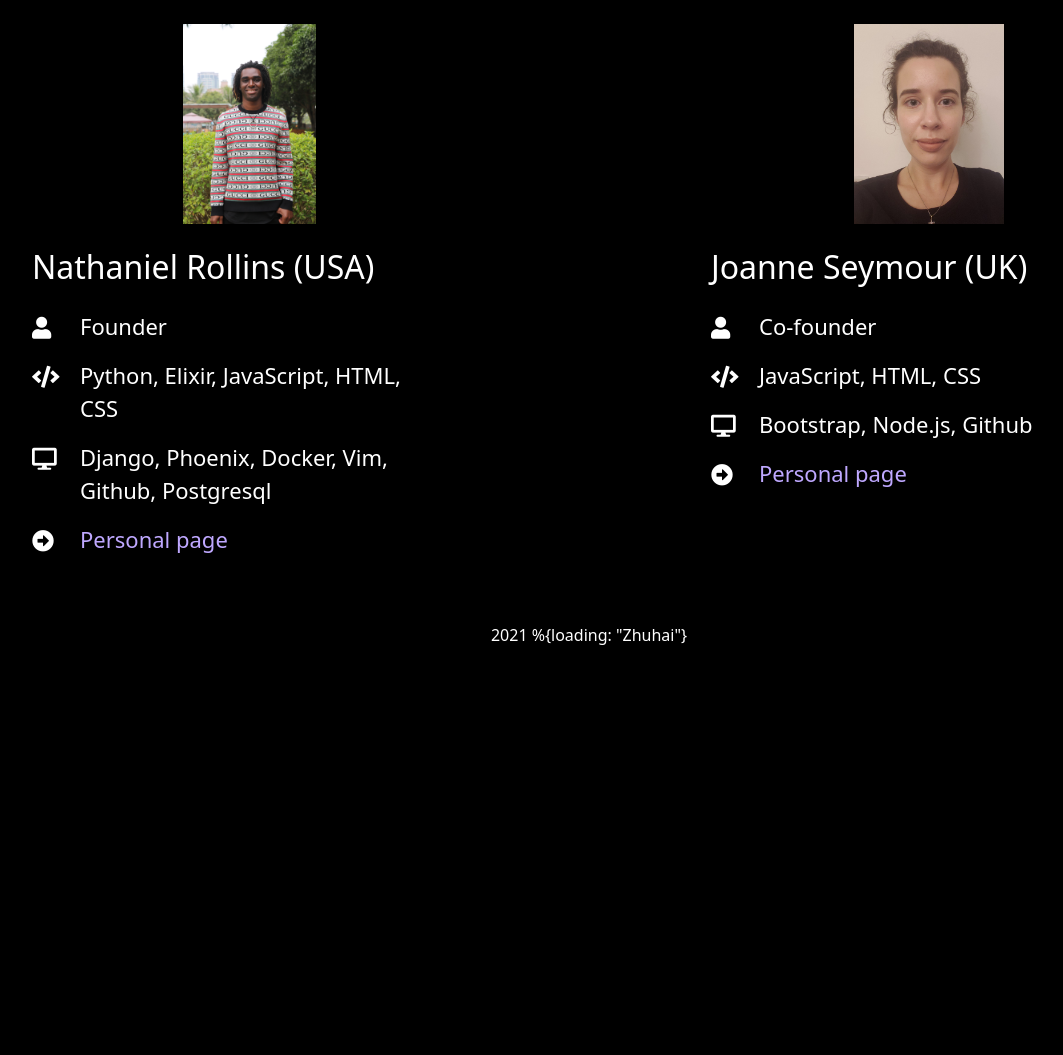
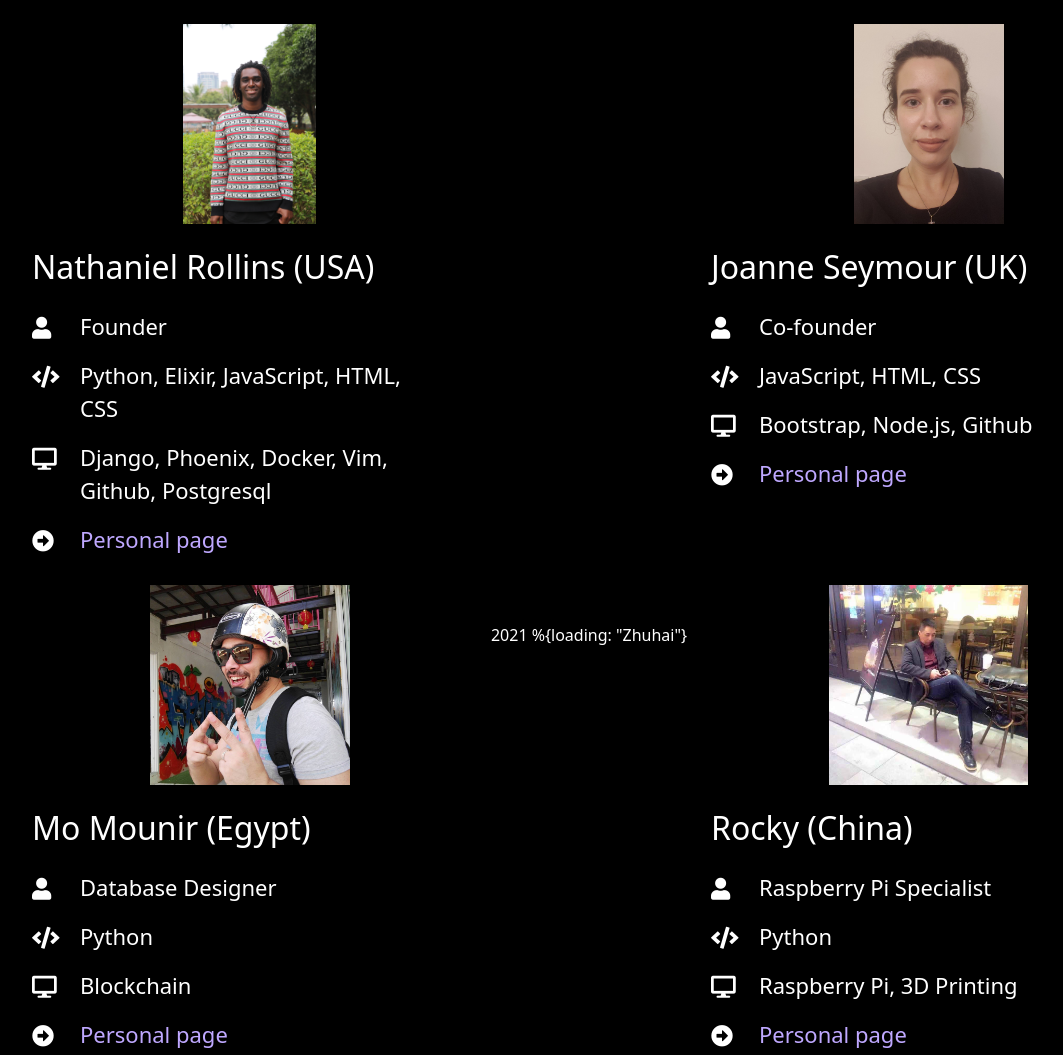
Before and after one commit to loading-zhuhai/loading_site, a Django app: page /team/ in a window 1280 px wide. Shown: the part 147-1202 px from the top of the page, without its empty margins (51-1114 px from the left). Before the commit the page ends 792 px from the top, so only its background shows below. Run offline with Django 3.2, Linux system fonts and the light colour scheme.

Commit message:
Create new pages for rocky and for mo and their card on the team page

```diff
--- a/loading/settings.py
+++ b/loading/settings.py
@@ -47,6 +47,7 @@
     'nathaniel',
     'joanne',
     'mo',
+    'rocky',
 ]
 
 MIDDLEWARE = [
--- a/loading/urls.py
+++ b/loading/urls.py
@@ -28,4 +28,5 @@
     path('team/joanne/', include('joanne.urls')),
     path('team/nathaniel/', include('nathaniel.urls')),
     path('team/mo/', include('mo.urls')),
+    path('team/rocky/', include('rocky.urls')),
 ]
--- /dev/null
+++ b/rocky/urls.py
@@ -0,0 +1,6 @@
+from django.urls import path
+from rocky import views
+
+urlpatterns = [
+    path('', views.rocky, name='rocky'),
+]
--- /dev/null
+++ b/rocky/views.py
@@ -0,0 +1,6 @@
+from django.shortcuts import render
+
+# Create your views here.
+
+def rocky(request):
+    return render(request, "rocky.html", {})
--- a/team/templates/team.html
+++ b/team/templates/team.html
@@ -134,6 +134,105 @@
 					</div>
 				</div> <!-- card -->
 			</div> <!-- col-6 -->
+
+			<div class = "col-5">
+				<div class="card teamMemberCard">
+					<div class = "row d-flex justify-content-center">
+						<img class = "teamPic" src="../../assets/pictures/mo.jpg" alt="mo">
+					</div>
+
+					<div class = "row">
+						<h2>Mo Mounir (Egypt)</h2>
+					</div>
+
+					<div class = "row gx-5">
+						<div class = "col-1">
+							<i class="fas fa-user"></i>
+						</div>
+						<div class = "col-10">
+							<p class="title">Database Designer</p>
+						</div>
+					</div>
+
+					<div class = "row gx-5">
+						<div class = "col-1">
+							<i class="fas fa-code"></i>
+						</div>
+						<div class = "col-10">
+							<p class="title">Python</p>
+						</div>
+					</div>
+
+					<div class = "row gx-5">
+						<div class = "col-1">
+							<i class="fas fa-desktop"></i>
+						</div>
+						<div class = "col-10">
+							<p class="title">Blockchain</p>
+						</div>
+					</div>
+
+					<div class = "row gx-5">
+						<div class = "col-1">
+							<a href="#">
+								<i class="fas fa-arrow-alt-circle-right"></i>
+							</a>
+						</div>
+						<div class = "col-10">
+							<a class="title white-link" href="http://localhost:8000/team/mo/">Personal page</a>
+						</div>
+					</div>
+				</div> <!-- card -->
+			</div> <!-- col-6 -->
+			<div class = "col-5">
+				<div class="card teamMemberCard">
+					<div class = "row d-flex justify-content-center">
+						<img class = "teamPic" src="../../assets/pictures/rocky.jpeg" alt="Joanne">
+					</div>
+
+					<div class = "row">
+						<h2>Rocky (China)</h2>
+					</div>
+
+					<div class = "row gx-5">
+						<div class = "col-1">
+							<i class="fas fa-user"></i>
+						</div>
+						<div class = "col-10">
+							<p class="title">Raspberry Pi Specialist</p>
+						</div>
+					</div>
+
+					<div class = "row gx-5">
+						<div class = "col-1">
+							<i class="fas fa-code"></i>
+						</div>
+						<div class = "col-10">
+							<p class="title">Python</p>
+						</div>
+					</div>
+
+					<div class = "row gx-5">
+						<div class = "col-1">
+							<i class="fas fa-desktop"></i>
+						</div>
+						<div class = "col-10">
+							<p class="title">Raspberry Pi, 3D Printing</p>
+						</div>
+					</div>
+
+					<div class = "row gx-5">
+						<div class = "col-1">
+							<a href="#">
+								<i class="fas fa-arrow-alt-circle-right"></i>
+							</a>
+						</div>
+						<div class = "col-10">
+							<a class="title white-link" href="http://localhost:8000/team/rocky/">Personal page</a>
+						</div>
+					</div>
+				</div> <!-- card -->
+			</div> <!-- col-6 -->
 		</div> <!-- row -->
 	</div> <!-- container -->
 
```
Also changed, not shown: rocky/templates/rocky.html (added, +66 -0 lines), assets/pictures/mo.jpg (added), assets/pictures/rocky.jpeg (added), rocky/migrations/__init__.py (added).
